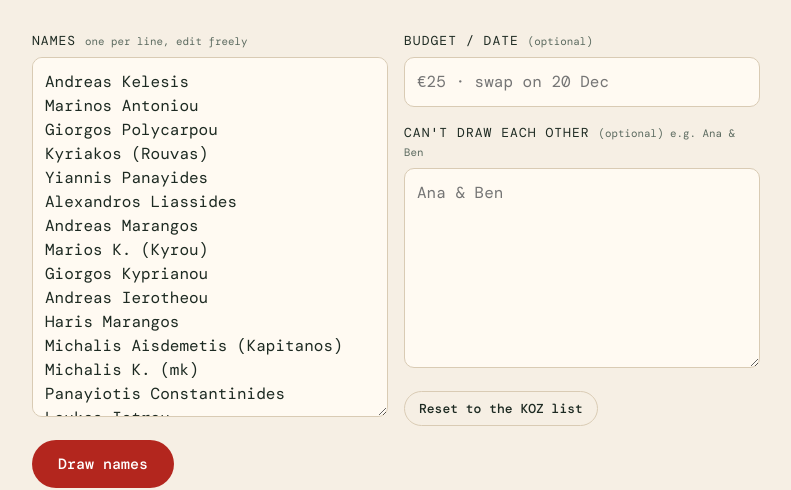
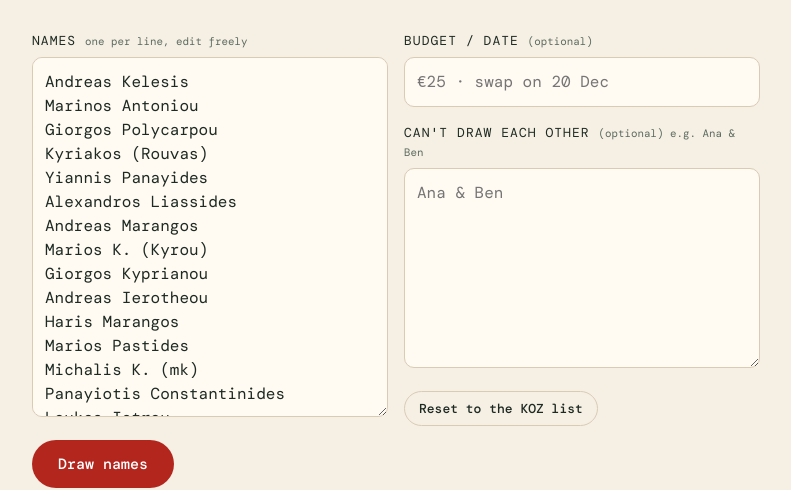
Before and after one commit to LoukasIatrou/secret-santa, a plain HTML site: page index.html in a window 1280 px wide. Shown: the part 441-931 px from the top of the page, without its empty margins (244-1035 px from the left). Drawn offline with nearby package versions, Linux system fonts and the light colour scheme.

Commit message:
KOZ list: add Marios Pastides, remove Michalis Aisdemetis

```diff
--- a/index.html
+++ b/index.html
@@ -126,7 +126,7 @@ const store = { get: (k) => { try { return localStorage.getItem(k); } catch { re
 const KOZ = { event: "KOZ 2026", code: "", budget: "", excl: "", names: [
   "Andreas Kelesis", "Marinos Antoniou", "Giorgos Polycarpou", "Kyriakos (Rouvas)", "Yiannis Panayides",
   "Alexandros Liassides", "Andreas Marangos", "Marios K. (Kyrou)", "Giorgos Kyprianou", "Andreas Ierotheou",
-  "Haris Marangos", "Michalis Aisdemetis (Kapitanos)", "Michalis K. (mk)", "Panayiotis Constantinides", "Loukas Iatrou",
+  "Haris Marangos", "Marios Pastides", "Michalis K. (mk)", "Panayiotis Constantinides", "Loukas Iatrou",
 ].join("\n") };
 
 function reveal({ g, r, e, b }) {
```
